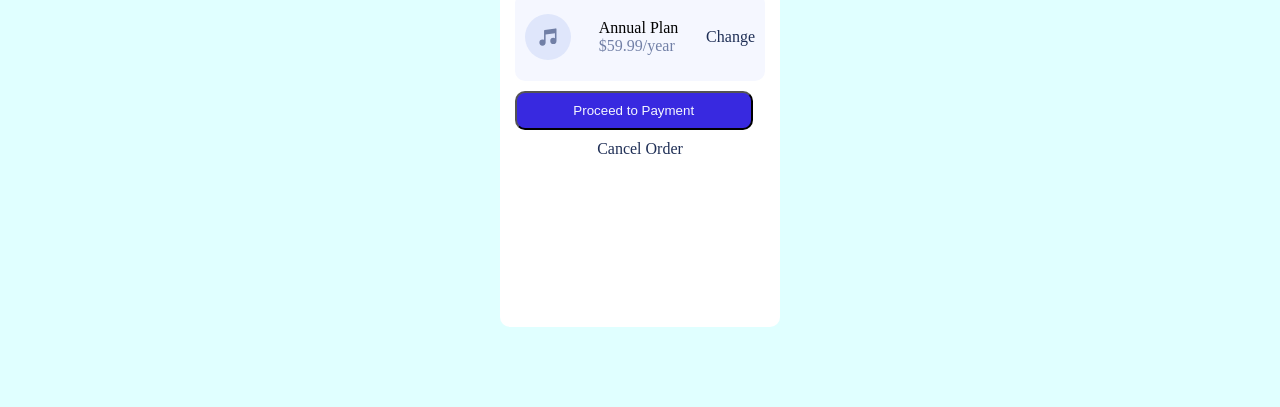
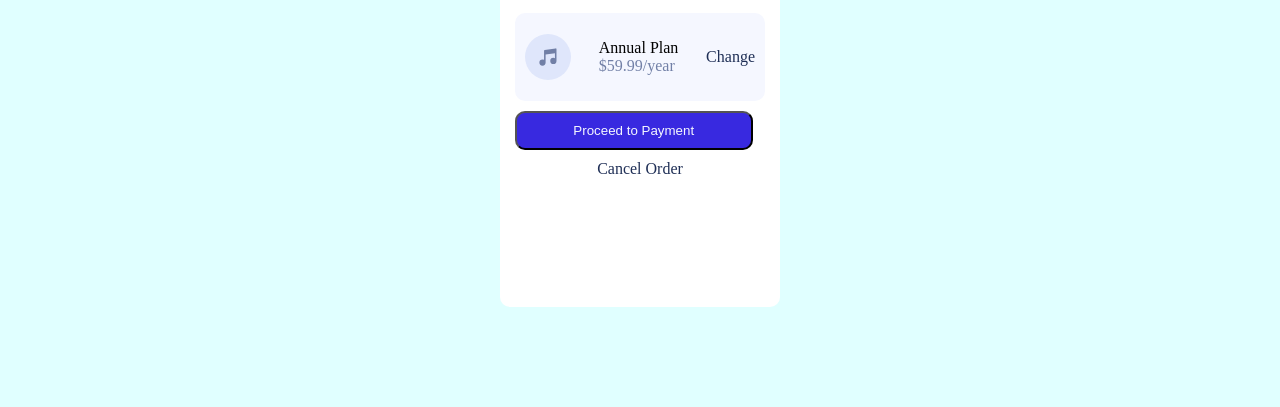
Before and after one commit to LarryPaul36/Musicals, a plain HTML site: page index.html in a window 1280 px wide. Shown: the part 393-800 px from the top of the page. Drawn offline with Linux system fonts and the light colour scheme.

Commit message:
my first commit

```diff
--- a/main.css
+++ b/main.css
@@ -32,8 +32,8 @@ body{
   padding: 15px;
 }
 main{
-  width: 50%;
-  height: 80%;
+  width: 70%;
+  height: 75%;
   background-color: white;
   border-radius: 10px;
   margin: 0;
@@ -78,6 +78,11 @@ button{
   margin-top: 10px;
 
 }
+@media only screen and(max-width:520px) {
+  main{
+    max-width: 280px;
+  }
+}
 @media screen and (min-width:520px) {
   body{
     background-image: url(images/pattern-background-desktop.svg);
```
